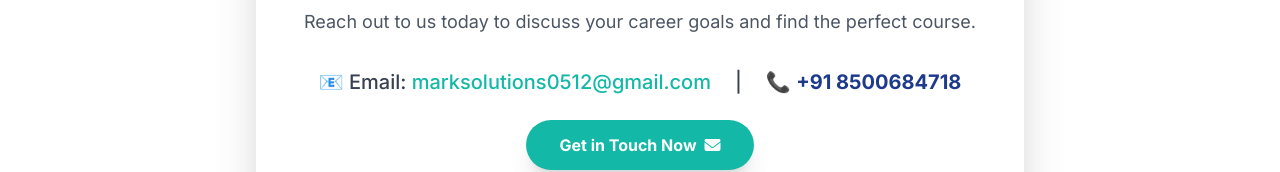
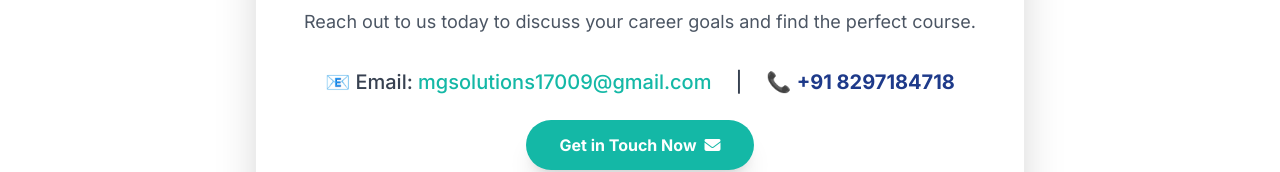
Before and after one commit to MGkalyan/mgsolutions, a plain HTML site: page index.html in a window 1280 px wide. Shown: the part 2658-2830 px from the top of the page. Drawn offline with nearby package versions, Linux system fonts and the light colour scheme.

Commit message:
Update index.html

```diff
--- a/index.html
+++ b/index.html
@@ -240,15 +240,15 @@
         <!-- FIX: Ensured contact details stack vertically on mobile (flex-col) to prevent horizontal overflow -->
         <div class="flex flex-col sm:flex-row justify-center items-center text-xl font-medium text-gray-700 mb-6 space-y-2 sm:space-y-0 sm:space-x-6">
             <span>
-                📧 Email: <a href="mailto:marksolutions0512@gmail.com" class="text-primary hover:underline">marksolutions0512@gmail.com</a>
+                📧 Email: <a href="mailto:mgsolutions17009@gmail.com" class="text-primary hover:underline">mgsolutions17009@gmail.com</a>
             </span>
             <span class="hidden sm:inline">|</span>
             <span>
-                📞 <span class="text-secondary font-bold">+91 8500684718</span>
+                📞 <span class="text-secondary font-bold">+91 8297184718</span>
             </span>
         </div>
         <!-- ADJUSTMENT: Fluid padding for CTA button -->
-        <a href="mailto:marksolutions0512@gmail.com" class="inline-flex items-center justify-center px-6 sm:px-8 py-3 border border-transparent text-base font-bold rounded-full text-white bg-primary shadow-xl hover:bg-teal-600 transition duration-300 transform hover:scale-105" aria-label="Get in touch via email">
+        <a href="mailto:mgsolutions17009@gmail.com" class="inline-flex items-center justify-center px-6 sm:px-8 py-3 border border-transparent text-base font-bold rounded-full text-white bg-primary shadow-xl hover:bg-teal-600 transition duration-300 transform hover:scale-105" aria-label="Get in touch via email">
             Get in Touch Now
             <i class="fas fa-envelope ml-2"></i>
         </a>
```
